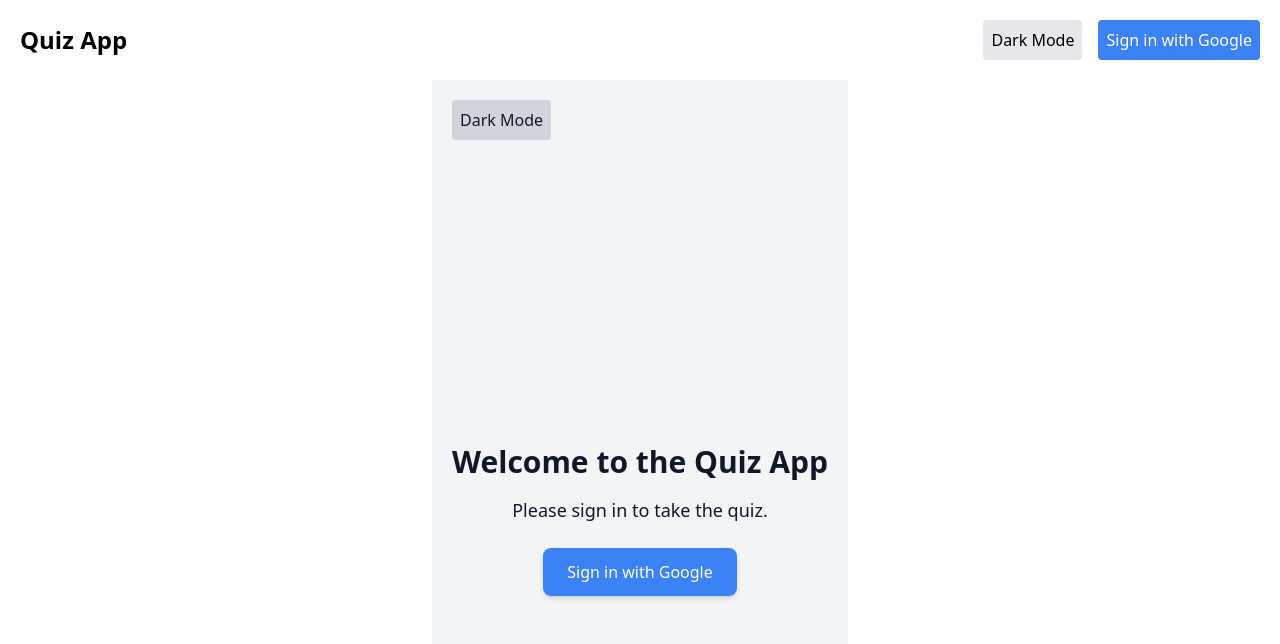
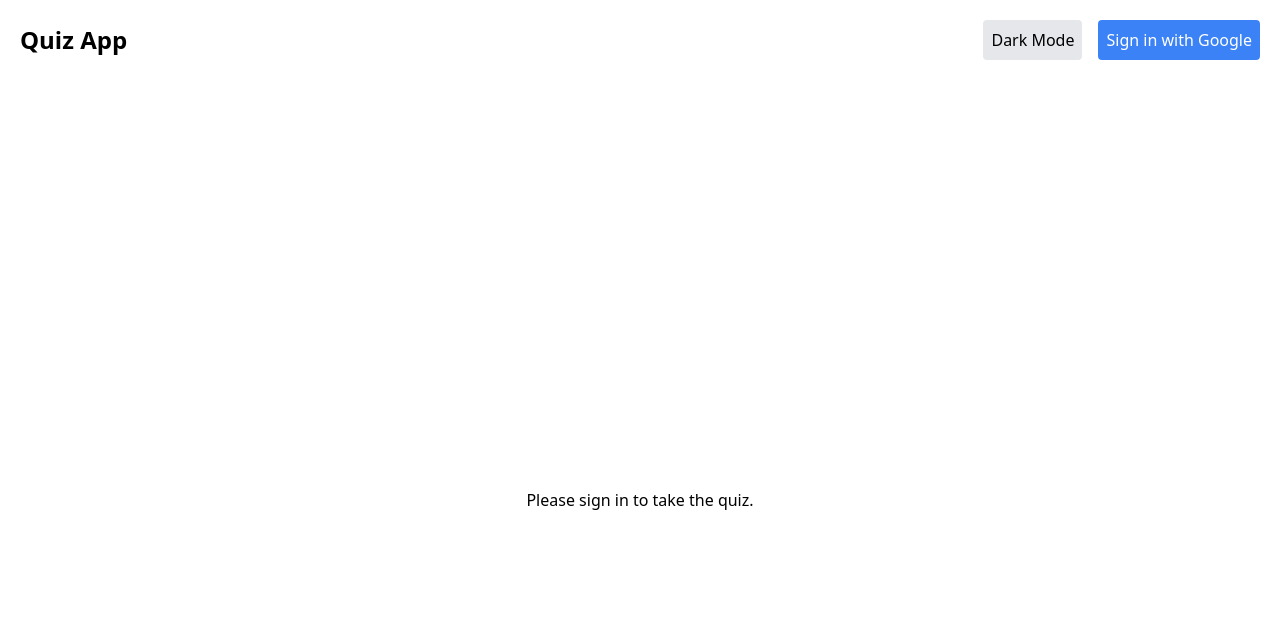
Before and after one commit to vsaiuttam/quiz-app, a Next.js app: page / in a window 1280 px wide. Shown: the top 644 px of the page. Built offline with nearby package versions, Linux system fonts and the light colour scheme; no server answers.

Commit message:
Update index.js

```diff
--- a/pages/index.js
+++ b/pages/index.js
@@ -1,7 +1,6 @@
 import { useContext } from 'react';
-import { motion } from 'framer-motion';
-import { signIn, useSession } from 'next-auth/react';
 import ThemeContext from '../context/ThemeContext';
+import { signIn, signOut, useSession } from 'next-auth/react';
 import Quiz from '../components/Quiz';
 
 export default function Home() {
@@ -9,62 +8,15 @@ export default function Home() {
   const { data: session } = useSession();
 
   return (
-    <div className={`min-h-screen flex flex-col items-center justify-center transition-colors duration-300 ${theme === 'dark' ? 'bg-gray-900 text-white' : 'bg-gray-100 text-gray-900'}`}>
-      <motion.header
-        className="w-full p-5 flex justify-between items-center bg-opacity-50"
-        initial={{ y: -100 }}
-        animate={{ y: 0 }}
-        transition={{ duration: 0.5 }}
-      >
-        <motion.div
-          whileHover={{ scale: 1.05 }}
-          whileTap={{ scale: 0.95 }}
-        >
-          <button
-            onClick={toggleTheme}
-            className="p-2 rounded bg-gray-300 dark:bg-gray-700 text-gray-900 dark:text-white transition-colors duration-300"
-          >
-            {theme === 'dark' ? 'Light Mode' : 'Dark Mode'}
-          </button>
-        </motion.div>
-      </motion.header>
-      <motion.main
-        className="flex-1 w-full flex flex-col items-center justify-center p-5"
-        initial={{ opacity: 0 }}
-        animate={{ opacity: 1 }}
-        transition={{ duration: 0.5 }}
-      >
-        {session ? (
-          <Quiz />
-        ) : (
-          <div className="flex flex-col items-center">
-            <motion.h1
-              className="text-3xl font-bold mb-4"
-              initial={{ y: -20, opacity: 0 }}
-              animate={{ y: 0, opacity: 1 }}
-              transition={{ duration: 0.5 }}
-            >
-              Welcome to the Quiz App
-            </motion.h1>
-            <motion.p
-              className="mb-6 text-lg"
-              initial={{ y: 20, opacity: 0 }}
-              animate={{ y: 0, opacity: 1 }}
-              transition={{ duration: 0.5 }}
-            >
-              Please sign in to take the quiz.
-            </motion.p>
-            <motion.button
-              whileHover={{ scale: 1.05 }}
-              whileTap={{ scale: 0.95 }}
-              onClick={() => signIn('google')}
-              className="px-6 py-3 bg-blue-500 text-white rounded-lg shadow-md"
-            >
-              Sign in with Google
-            </motion.button>
-          </div>
-        )}
-      </motion.main>
+    <div className={`min-h-screen flex flex-col items-center justify-center ${theme === 'dark' ? 'bg-gray-800 text-white' : 'bg-white text-black'}`}>
+      <header className="w-full p-5 flex justify-between items-center">
+        <div className="flex items-center space-x-4">
+
+        </div>
+      </header>
+      <main className="flex-1 w-full flex items-center justify-center">
+        {session ? <Quiz /> : <div>Please sign in to take the quiz.</div>}
+      </main>
     </div>
   );
 }
```
